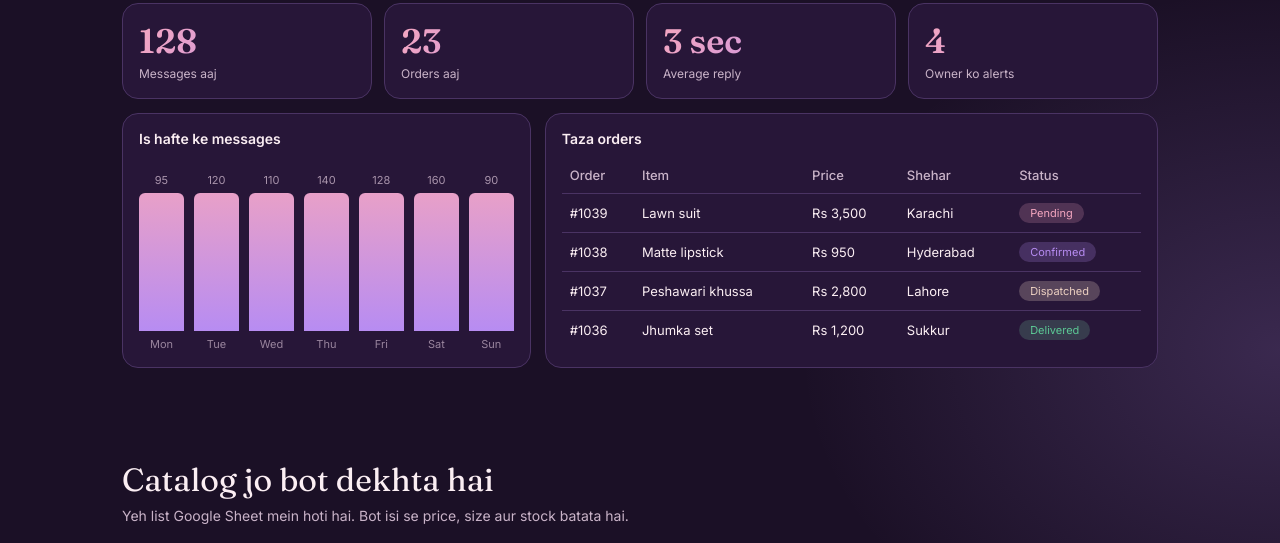
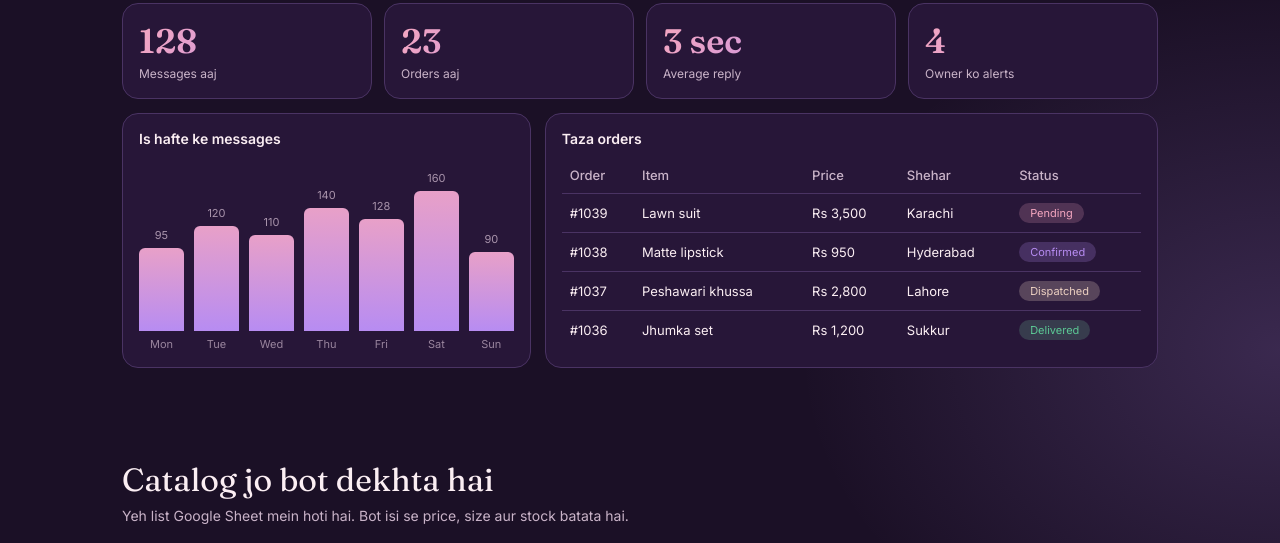
Before and after one commit to musfira-k/rang-o-roop-bot, a plain HTML site: page index.html in a window 1280 px wide. Shown: the part 802-1345 px from the top of the page. Drawn offline with Linux system fonts and the light colour scheme.

Commit message:
Update index.html

```diff
--- a/index.html
+++ b/index.html
@@ -240,7 +240,7 @@ say("Assalam o Alaikum! Main Rang o Roop ka assistant hoon. Price, size, stock y
   el.innerHTML=d.map(([n,v])=>
     `<div style="flex:1;display:flex;flex-direction:column;align-items:center;justify-content:flex-end;height:100%;gap:6px">
       <span style="font-size:11px;opacity:.8">${v}</span>
-      <div style="width:100%;height:${Math.round(v/max*140)}px;background:linear-gradient(180deg,#e8a0c8,#b78cf2);border-radius:6px 6px 0 0"></div>
+      <div style="flex:none;width:100%;height:${Math.round(v/max*140)}px;background:linear-gradient(180deg,#e8a0c8,#b78cf2);border-radius:6px 6px 0 0"></div>
       <small style="font-size:11px;opacity:.7">${n}</small>
     </div>`).join("");
 })();
```
